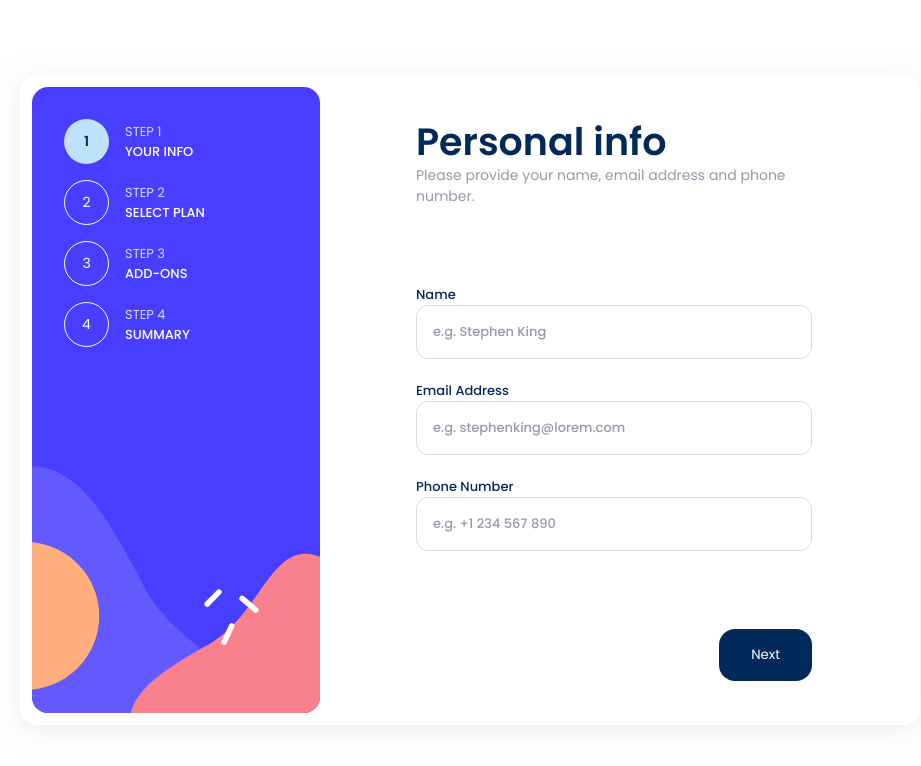
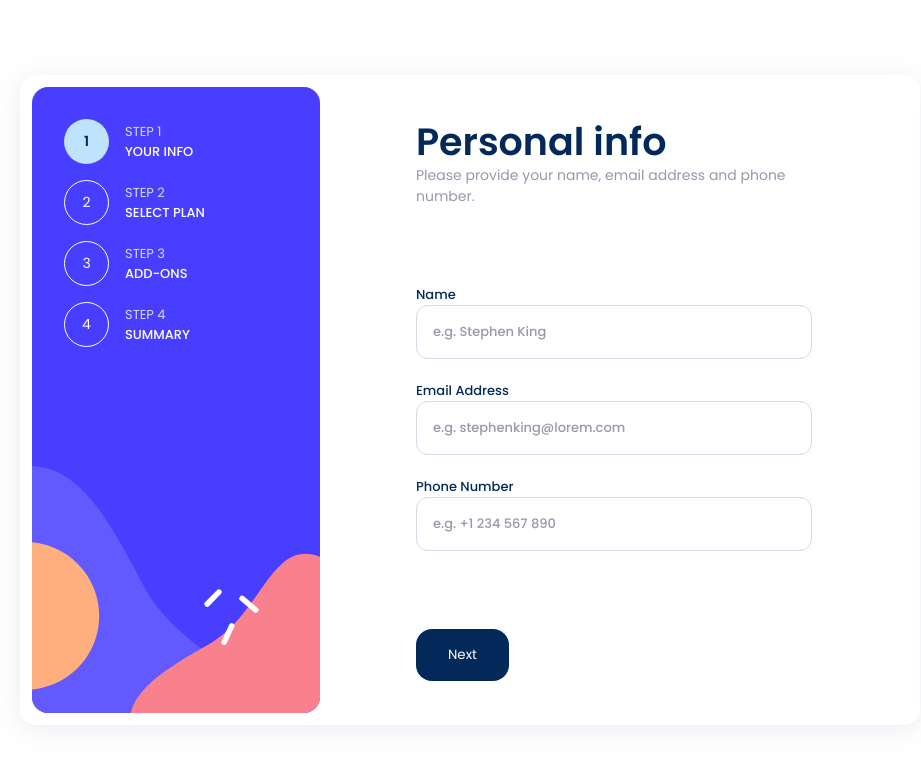
Before and after one commit to Rijad99/form-wizard, a React (Create React App) app: page / in a window 1280 px wide. Shown: the top 766 px of the page, without its empty margins (170-1091 px from the left). Built offline with nearby package versions, Linux system fonts and the light colour scheme.

Commit message:
Fixed routing

```diff
--- a/src/client/components/main/FormWizard/FormWizard.tsx
+++ b/src/client/components/main/FormWizard/FormWizard.tsx
@@ -1,4 +1,4 @@
-import { useState, PropsWithChildren } from 'react'
+import { useState, useEffect, PropsWithChildren } from 'react'
 import { useLocation, Outlet } from "react-router-dom";
 
 import { Container } from '../../common/Container/Container';
@@ -30,6 +30,17 @@ export const FormWizard = () => {
     const step = localStorage.getItem('stepNumber') || 0;
     const [activeStep, setActiveStep] = useState<number>(+step);
 
+    useEffect(() => {
+        if (location.pathname === "/") {
+            setActiveStep(0)
+            localStorage.setItem('stepNumber', JSON.stringify(0));
+        }
+
+        if (location.pathname === "/confirmation") {
+            setActiveStep(4);
+        }
+    }, [])
+
     const handleStepChange = (stepNumber: number) => {
         setActiveStep(stepNumber);
         localStorage.setItem('stepNumber', JSON.stringify(stepNumber));
@@ -37,12 +48,12 @@ export const FormWizard = () => {
 
     const handleNextStep = (activeStep: number) => {
         setActiveStep(activeStep + 1);
-        localStorage.setItem('stepNumber', JSON.stringify(activeStep));
+        localStorage.setItem('stepNumber', JSON.stringify(activeStep + 1));
     }
 
     const handlePreviousStep = (activeStep: number) => {
         setActiveStep(activeStep - 1);
-        localStorage.setItem('stepNumber', JSON.stringify(activeStep));
+        localStorage.setItem('stepNumber', JSON.stringify(activeStep - 1));
     }
 
     const handleConfirm = () => {
@@ -71,7 +82,7 @@ export const FormWizard = () => {
                     }
                 </StepsList>
                 {
-                    <Step stepTitle={stepHeaderData[activeStep].stepTitle} stepSubtitle={stepHeaderData[activeStep].stepSubtitle} stepNumber={activeStep} onClickNext={() => handleNextStep(activeStep)} onClickBack={() => handlePreviousStep(activeStep)} onClickConfirm={() => handleConfirm()} >
+                    <Step stepTitle={stepHeaderData[activeStep]?.stepTitle} stepSubtitle={stepHeaderData[activeStep]?.stepSubtitle} stepNumber={activeStep} onClickNext={() => handleNextStep(activeStep)} onClickBack={() => handlePreviousStep(activeStep)} onClickConfirm={() => handleConfirm()} >
                         <Outlet />
                     </Step>
                 }
--- a/src/client/components/main/Steps/Step.tsx
+++ b/src/client/components/main/Steps/Step.tsx
@@ -1,4 +1,5 @@
 import { PropsWithChildren } from 'react';
+import { Link } from 'react-router-dom';
 
 import { Button } from '../../common/Button/Button';
 
@@ -7,8 +8,8 @@ import buttonStyles from '../../common/Button/_Button.module.scss';
 import utilityClasses from '../../../scss/_utilities.module.scss';
 
 export interface StepProps {
-    stepTitle: string,
-    stepSubtitle: string,
+    stepTitle?: string,
+    stepSubtitle?: string,
     stepNumber?: number,
     onClickNext?: () => void,
     onClickBack?: () => void,
@@ -20,20 +21,26 @@ export const Step = (props: PropsWithChildren<StepProps>) => {
     const renderStepFooterButtons = (step: number) => {
         switch(step) {
             case 0:
-                return <Button text="Next" additionalClasses={`${buttonStyles.btnMedium} ${buttonStyles.btnNext} ${props.stepNumber === 0 && utilityClasses.alignToRight}`} onClick={props.onClickNext} />
+                return <Link to="/plan"><Button text="Next" additionalClasses={`${buttonStyles.btnMedium} ${buttonStyles.btnNext} ${props.stepNumber === 0 && utilityClasses.alignToRight}`} onClick={props.onClickNext} /></Link>
             case 1:
+                return (
+                    <>
+                        <Link to="/info"><Button text="Go Back" additionalClasses={`${buttonStyles.btnMedium} ${buttonStyles.btnBack}`} onClick={props.onClickBack} /></Link>
+                        <Link to="/addons"><Button text="Next" additionalClasses={`${buttonStyles.btnMedium} ${buttonStyles.btnNext} ${props.stepNumber === 0 && utilityClasses.alignToRight}`} onClick={props.onClickNext} /></Link>
+                    </>
+                )
             case 2:
                 return (
                     <>
-                        <Button text="Go Back" additionalClasses={`${buttonStyles.btnMedium} ${buttonStyles.btnBack}`} onClick={props.onClickBack} />
-                        <Button text="Next" additionalClasses={`${buttonStyles.btnMedium} ${buttonStyles.btnNext} ${props.stepNumber === 0 && utilityClasses.alignToRight}`} onClick={props.onClickNext} />
+                        <Link to="/plan"><Button text="Go Back" additionalClasses={`${buttonStyles.btnMedium} ${buttonStyles.btnBack}`} onClick={props.onClickBack} /></Link>
+                        <Link to="/summary"><Button text="Next" additionalClasses={`${buttonStyles.btnMedium} ${buttonStyles.btnNext} ${props.stepNumber === 0 && utilityClasses.alignToRight}`} onClick={props.onClickNext} /></Link>
                     </>
                 )
             case 3:
                 return (
                     <>
-                        <Button text="Go Back" additionalClasses={`${buttonStyles.btnMedium} ${buttonStyles.btnBack}`} onClick={props.onClickBack} />
-                        <Button text="Confirm" additionalClasses={`${buttonStyles.btnMedium} ${buttonStyles.btnConfirm}`} onClick={props.onClickConfirm} />
+                        <Link to="/addons"><Button text="Go Back" additionalClasses={`${buttonStyles.btnMedium} ${buttonStyles.btnBack}`} onClick={props.onClickBack} /></Link>
+                        <Link to="/confirmation"><Button text="Confirm" additionalClasses={`${buttonStyles.btnMedium} ${buttonStyles.btnConfirm}`} onClick={props.onClickConfirm} /></Link>
                     </>
                 )
         }
@@ -42,8 +49,14 @@ export const Step = (props: PropsWithChildren<StepProps>) => {
     return (
         <div className={styles.formContentGrid}>
             <div className={styles.stepHeader}>
-                <h1 className={styles.stepTitle}>{props.stepTitle}</h1>
-                <p className={styles.stepSubtitle}>{props.stepSubtitle}</p>
+                {
+                    props.stepNumber! < 4 ? (
+                        <>
+                            <h1 className={styles.stepTitle}>{props.stepTitle}</h1>
+                            <p className={styles.stepSubtitle}>{props.stepSubtitle}</p>
+                        </>
+                    ) : null
+                }
             </div>
             <div className={styles.stepContent}>
                 {props.children}
--- a/src/index.tsx
+++ b/src/index.tsx
@@ -7,6 +7,7 @@ import { FirstStepContent } from './client/components/main/Steps/FirstStepConten
 import { FourthStepContent } from './client/components/main/Steps/FourthStepContent/FourthStepContent';
 import { SecondStepContent } from './client/components/main/Steps/SecondStepContent/SecondStepContent';
 import { ThirdStepContent } from './client/components/main/Steps/ThirdStepContent/ThirdStepContent';
+import { ConfirmDialog } from './client/components/main/ConfirmDialog/ConfirmDialog';
 
 import "./client/scss/_global.scss";
 
@@ -35,6 +36,10 @@ const router = createBrowserRouter([
 			path: "summary",
 			element: <FourthStepContent />,
 		  },
+		  {
+			path: "confirmation",
+			element: <ConfirmDialog />,
+		  },
 	  ],
 	},
   ]);
```
